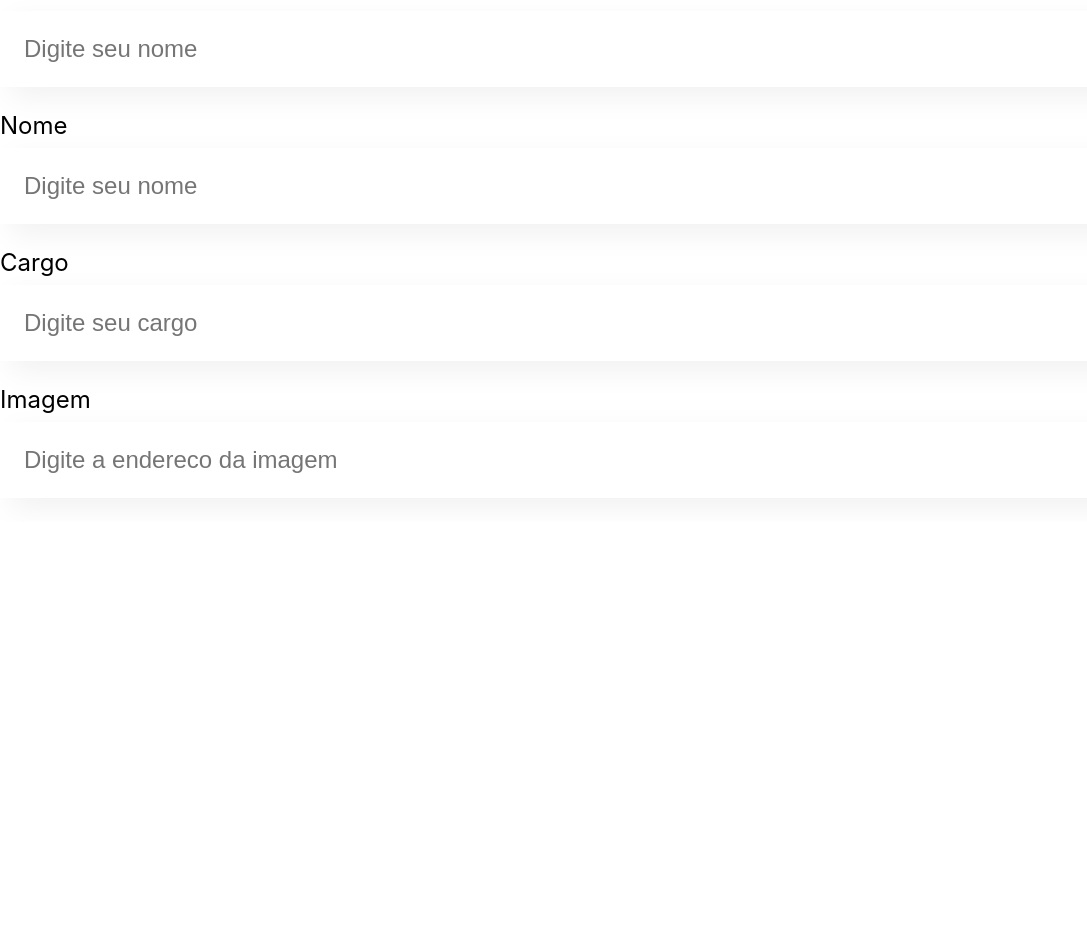
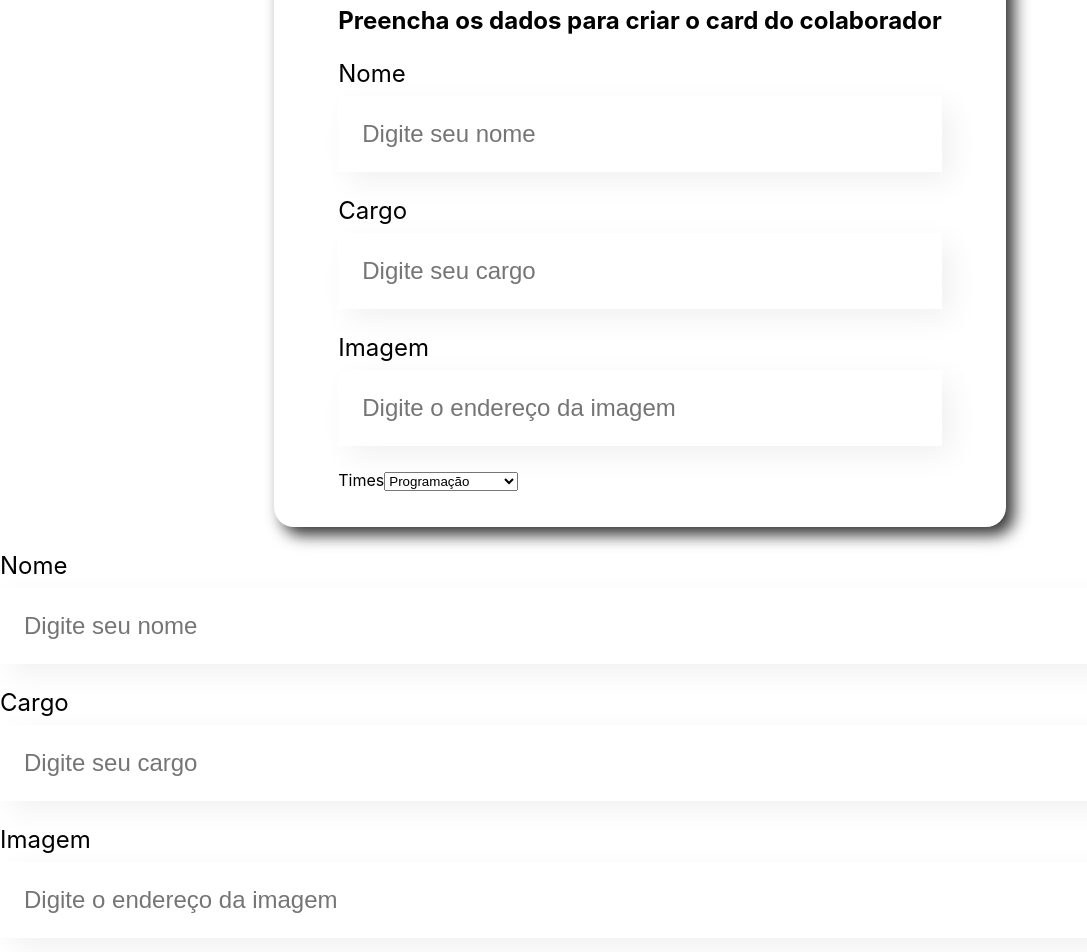
Before and after one commit to Cmurilo1/React-projeto-organo, a React (Create React App) app: page / in a window 1280 px wide. Shown: the part 548-1500 px from the top of the page, without its empty margins (0-1087 px from the left). Before the commit the page ends 1070 px from the top, so only its background shows below. Built offline with nearby package versions, Linux system fonts and the light colour scheme.

Commit message:
Corrige: uso Formulario

```diff
--- a/src/App.js
+++ b/src/App.js
@@ -7,10 +7,10 @@ function App() {
   return (
     <div className="App">
       <Banner />
-      <CampoTexto label="Formulario" placeholder="Digite seu nome" />
+      <Formulario />  {/* ✅ Usa o componente Formulario de verdade! */}
       <CampoTexto label="Nome" placeholder="Digite seu nome" />
       <CampoTexto label="Cargo" placeholder="Digite seu cargo" />
-      <CampoTexto label="Imagem" placeholder="Digite a endereco da imagem" />
+      <CampoTexto label="Imagem" placeholder="Digite o endereço da imagem" />
     </div>
   );
 }
```
